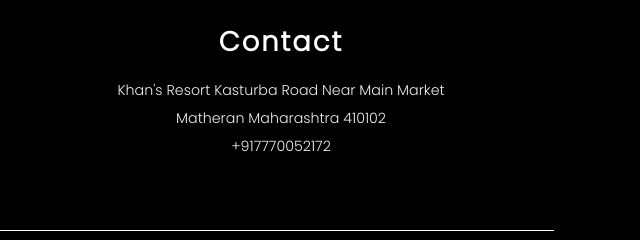
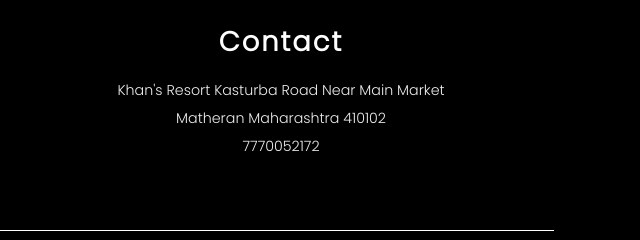
Before and after one commit to sach2212/new-web-khan, a plain HTML site: page gallery.html in a window 1280 px wide. Shown: the part 1741-1981 px from the top of the page, 611-1251 px from the left. Drawn offline with nearby package versions, Linux system fonts and the light colour scheme.

Commit message:
Update gallery.html

```diff
--- a/gallery.html
+++ b/gallery.html
@@ -184,7 +184,7 @@
                     <p>khan's resort
                       Kasturba road near main market </p>
                     <p> matheran Maharashtra 410102</p>
-                    <p> <a href="tel:7770052172"></a>+917770052172 </p>
+                    <p> <a href="tel:+917770052172"></a> 7770052172 </p>
 
                   </div>
                 </div>
```
